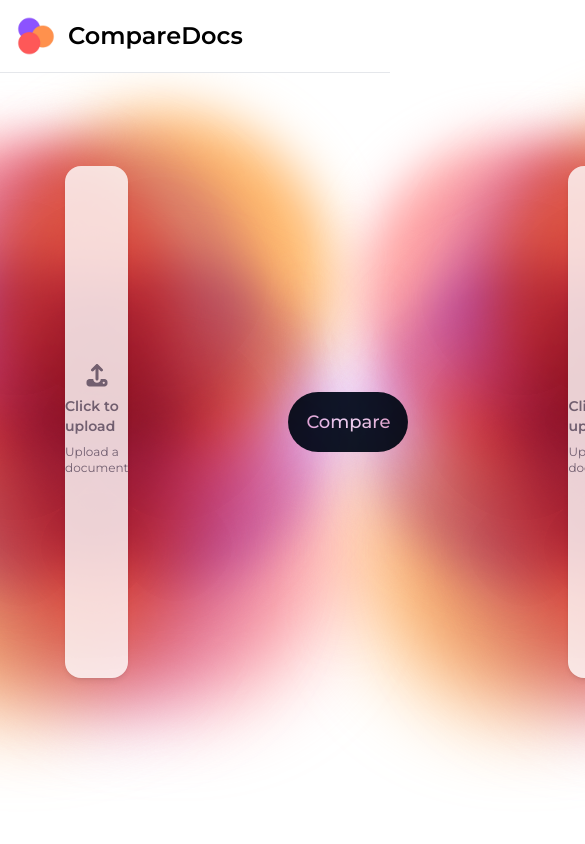
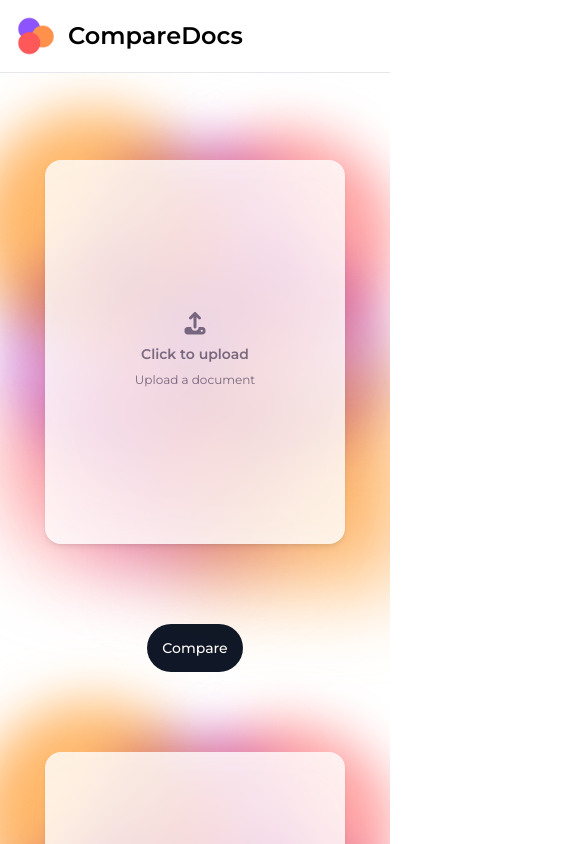
Before and after one commit to BrindzaB/CompareDocs, a React (Vite) app in the folder frontend/: page / in a window 390 px wide. Shown: the top 844 px of the page, 585 px wide, since content can reach past the window. Built offline with nearby package versions, Linux system fonts and the light colour scheme.

Commit message:
general responsiveness fixes

```diff
--- a/frontend/src/components/FileInput.jsx
+++ b/frontend/src/components/FileInput.jsx
@@ -4,11 +4,11 @@ import AIFog from "./design/AIFog";
 
 function FileInput({id, invoice, onChange}) {
     return (
-        <div className="flex items-center justify-center w-full">
+        <div className="flex items-center justify-center min-w-[300px] lg:w-[400px]">
             {!invoice ? (
-                <div className="flex items-center justify-center w-full h-128 relative">
+                <div className="flex items-center justify-center w-full h-96 lg:h-128 relative">
                     <AIFog />
-                    <label htmlFor={id} className="flex flex-col items-center justify-center w-full h-128 rounded-2xl cursor-pointer bg-white shadow-md hover:bg-gray-100 transition-all relative opacity-80">
+                    <label htmlFor={id} className="flex flex-col items-center justify-center w-full h-full rounded-2xl cursor-pointer bg-white shadow-md hover:bg-gray-100 transition-all relative opacity-80">
                         <div className="flex flex-col items-center justify-center pt-5 pb-6">
                             <FontAwesomeIcon icon={faUpload} className="text-gray-500 text-2xl mb-2" />
                             <p className="mb-2 text-sm text-gray-500"><span className="font-semibold">Click to upload</span></p>
--- a/frontend/src/components/Navbar.jsx
+++ b/frontend/src/components/Navbar.jsx
@@ -9,12 +9,12 @@ function Navbar() {
                     <span class="self-center text-2xl font-semibold whitespace-nowrap">CompareDocs</span>
                 </div>
                 <div class="items-center justify-between hidden w-full md:flex md:w-auto md:order-1" id="navbar-sticky">
-                    <ul class="flex flex-col p-4 md:p-0 mt-4 font-light border border-gray-100 rounded-lg bg-gray-50 md:space-x-8 rtl:space-x-reverse md:flex-row md:mt-0 md:border-0 md:bg-white">
+                    <ul class="flex flex-col gap-2 p-4 md:p-0 mt-4 font-normal border border-gray-100 rounded-lg bg-gray-50 md:space-x-8 rtl:space-x-reverse md:flex-row md:mt-0 md:border-0 md:bg-white">
                     <li>
-                        <a href="#" class="block p-0 text-gray-900 rounded-sm hover:bg-gray-100">Home</a>
+                        <a href="#" class="block text-gray-800 rounded-sm transition-transform duration-150 hover:scale-105 hover:text-gray-900">Home</a>
                     </li>
                     <li>
-                        <a href="#" class="block p-0 text-gray-900 rounded-sm hover:bg-gray-100">About</a>
+                        <a href="#" class="block text-gray-800 rounded-sm transition-transform duration-150 hover:scale-105 hover:text-gray-900">About</a>
                     </li>
                     </ul>
                 </div>
--- a/frontend/src/components/UploadForm.jsx
+++ b/frontend/src/components/UploadForm.jsx
@@ -34,14 +34,14 @@ function UploadForm() {
     }
 
     return (
-        <form className="max-w-2/3 mx-auto h-full" onSubmit={handleSubmit}>
+        <form className="flex justify-center items-center w-full min-h-screen px-10 sm:px-10 lg:px-20 pt-40 pb-20 overflow-y-auto" onSubmit={handleSubmit}>
             {error && (
                 <div className="text-red-500 text-center font-semibold mb-4">{error}</div>
             )}
-            <div className="flex gap-40 h-full">
+            <div className="flex flex-col lg:flex-row gap-20 lg:gap-30 2xl:gap-40 items-center justify-between">
                 <FileInput id="invoice1" invoice={invoice1} onChange={(e) => setInvoice1(e.target.files[0])} />
                 <div className="flex items-center justify-center">
-                    <button type="submit" className="h-15 w-30 text-white bg-gray-900 hover:bg-gray-800 rounded-full text-lg font-medium text-center transition-transform duration-200 ease-in-out transform hover:scale-105">Compare</button>
+                    <button type="submit" className="h-12 w-24 text-sm lg:h-15 lg:w-30 text-white bg-gray-900 hover:bg-gray-800 rounded-full lg:text-lg font-medium text-center transition-transform duration-200 ease-in-out transform hover:scale-105">Compare</button>
                 </div>
                 <FileInput id="invoice2" invoice={invoice2} onChange={(e) => setInvoice2(e.target.files[0])} />
             </div>
--- a/frontend/src/components/design/AIFog.jsx
+++ b/frontend/src/components/design/AIFog.jsx
@@ -2,15 +2,15 @@
 function AIFog() {
     return (
         <>
-            <div className="absolute -top-5 bg-purple-300 h-78 w-78 rounded-full blur-xl mix-blend-multiply animate-scaleUp"></div>
-            <div className="absolute -top-5 -left-10 bg-orange-300 h-78 w-78 rounded-full blur-xl mix-blend-multiply animate-scaleLeftUp animation-delay-1000"></div>
-            <div className="absolute -top-5 -right-10 bg-red-300 h-78 w-78 rounded-full blur-xl mix-blend-multiply animate-scaleRightUp animation-delay-2000"></div>
-            <div className="absolute -left-10 bg-purple-300 h-78 w-78 rounded-full blur-xl mix-blend-multiply animate-scaleLeft"></div>
-            <div className="absolute bg-red-300 h-78 w-78 rounded-full blur-2xl mix-blend-multiply"></div>
-            <div className="absolute -right-10 bg-purple-300 h-78 w-78 rounded-full blur-xl mix-blend-multiply animate-scaleRight"></div>
-            <div className="absolute -bottom-5 bg-purple-300 h-78 w-78 rounded-full blur-2xl mix-blend-multiply animate-scaleDown animation-delay-3000"></div>
-            <div className="absolute -bottom-5 -left-10 bg-red-300 h-78 w-78 rounded-full blur-2xl mix-blend-multiply animate-scaleLeftDown"></div>
-            <div className="absolute -bottom-5 -right-10 bg-orange-300 h-78 w-78 rounded-full blur-2xl mix-blend-multiply animate-scaleRightDown animation-delay-1000"></div>
+            <div className="absolute -top-5 bg-purple-300 h-54 w-54 lg:h-78 lg:w-78 rounded-full blur-xl mix-blend-multiply animate-scaleUp"></div>
+            <div className="absolute -top-5 -left-10 bg-orange-300 h-54 w-54 lg:h-78 lg:w-78 rounded-full blur-xl mix-blend-multiply animate-scaleLeftUp animation-delay-1000"></div>
+            <div className="absolute -top-5 -right-10 bg-red-300 h-54 w-54 lg:h-78 lg:w-78 rounded-full blur-xl mix-blend-multiply animate-scaleRightUp animation-delay-2000"></div>
+            <div className="absolute -left-10 bg-purple-300 h-54 w-54 lg:h-78 lg:w-78 rounded-full blur-xl mix-blend-multiply animate-scaleLeft"></div>
+            <div className="absolute bg-red-300 h-54 w-54 lg:h-78 lg:w-78 rounded-full blur-2xl mix-blend-multiply"></div>
+            <div className="absolute -right-10 bg-purple-300 h-54 w-54 lg:h-78 lg:w-78 rounded-full blur-xl mix-blend-multiply animate-scaleRight"></div>
+            <div className="absolute -bottom-5 bg-purple-300 h-54 w-54 lg:h-78 lg:w-78 rounded-full blur-2xl mix-blend-multiply animate-scaleDown animation-delay-3000"></div>
+            <div className="absolute -bottom-5 -left-10 bg-red-300 h-54 w-54 lg:h-78 lg:w-78 rounded-full blur-2xl mix-blend-multiply animate-scaleLeftDown"></div>
+            <div className="absolute -bottom-5 -right-10 bg-orange-300 h-54 w-54 lg:h-78 lg:w-78rounded-full blur-2xl mix-blend-multiply animate-scaleRightDown animation-delay-1000"></div>
         </>
     )
 }
```
